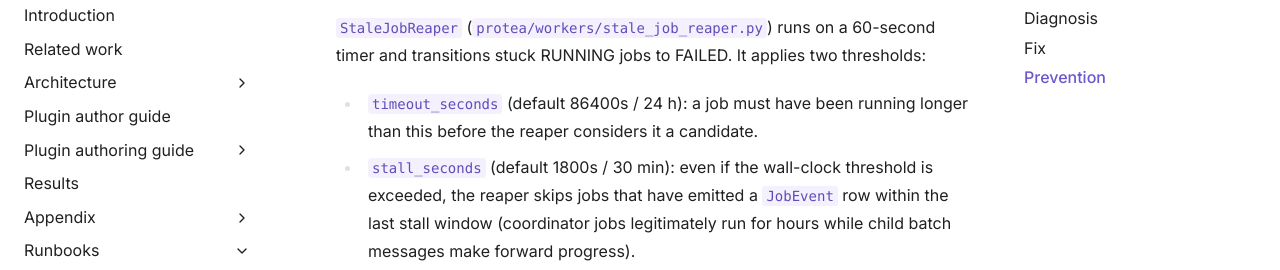
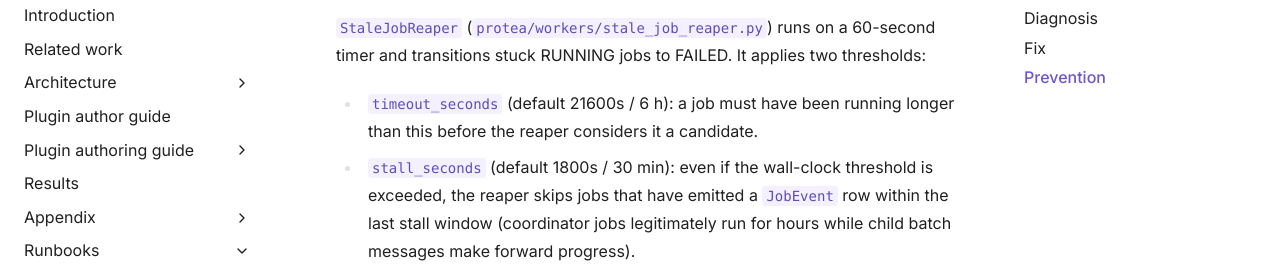
Before and after one commit to frapercan/PROTEA, a Sphinx documentation site: the page built from docs/source/runbooks/stale-job-reaper.rst, in a window 1280 px wide and 900 px high. Shown: the part 147-417 px from the top of the window. Built offline with Sphinx 7.4.7, drawn with Linux system fonts in a browser that asks for light colours.

Commit message:
fix(reaper): drop StaleJobReaper main timeout from 24h to 6h (#406)
Closes a gap surfaced 2026-05-17: a run_cafa_evaluation job orphaned by
a silently-crashed worker stayed in RUNNING for 2h+ before being noticed
because the reaper main timeout is 24h. 6h still covers legitimate
long-running
ops (export_research_dataset 2-3h GPU+RAM, with 100% headroom) while
ensuring
stalled jobs are caught within a working day.

The stall_seconds check (30 min without JobEvent) remains the primary
signal;
this changes only the hard backstop. No semver-breaking change; runtime
config
files override the default.

## Changes

- `protea/config/tuning.py`: drop `reaper_main_timeout_seconds` default
from 86400 (24h) to 21600 (6h)
- `tests/test_tuning.py`: update default assertion
- `docs/source/runbooks/stale-job-reaper.rst`: update documentation
- `docs/source/appendix/configuration.rst`: update configuration
reference table

```diff
--- a/docs/source/appendix/configuration.rst
+++ b/docs/source/appendix/configuration.rst
@@ -301,8 +301,8 @@ Pool sizes, in-process caches, reaper timeouts, HTTP cache TTL.
      - 1
      - Reference data sets en cache por proceso predict.
    * - ``reaper_main_timeout_seconds``
-     - 86400
-     - Timeout duro antes de marcar jobs FAILED en producción (24h).
+     - 21600
+     - Timeout duro antes de marcar jobs FAILED en producción (6h).
    * - ``reaper_default_timeout_seconds``
      - 3600
      - Default constructor de StaleJobReaper.
--- a/docs/source/runbooks/stale-job-reaper.rst
+++ b/docs/source/runbooks/stale-job-reaper.rst
@@ -5,7 +5,7 @@ Stale Job Reaper
 60-second timer and transitions stuck RUNNING jobs to FAILED. It applies
 two thresholds:
 
-- ``timeout_seconds`` (default 86400s / 24 h): a job must have been running
+- ``timeout_seconds`` (default 21600s / 6 h): a job must have been running
   longer than this before the reaper considers it a candidate.
 - ``stall_seconds`` (default 1800s / 30 min): even if the wall-clock threshold
   is exceeded, the reaper skips jobs that have emitted a ``JobEvent`` row
```
Also changed, not shown: 2 other files.
